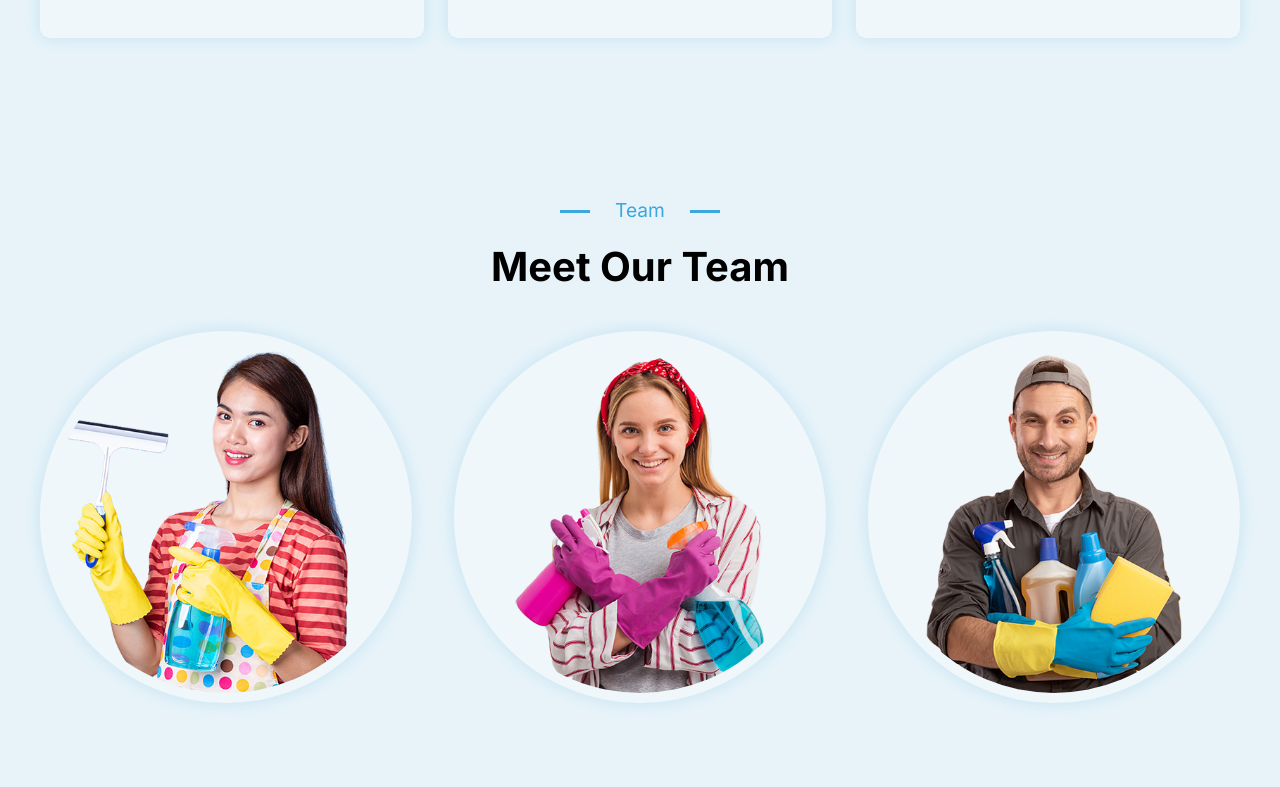
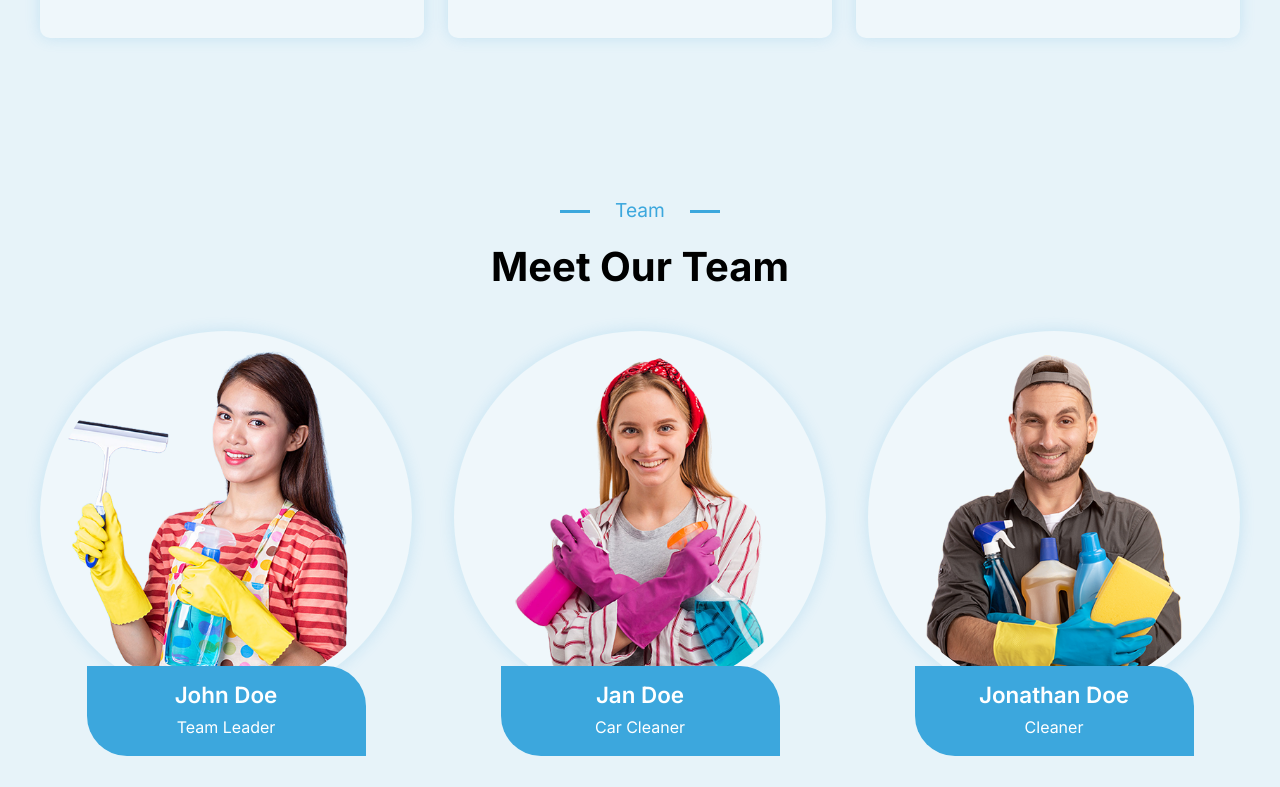
Before and after one commit to Bubblecrown/Home-Cleaning-Service, a React (Create React App) app: page /contact in a window 1280 px wide. Shown: the part 2667-3454 px from the top of the page. Built offline with nearby package versions, Linux system fonts and the light colour scheme.

Commit message:
finish Team section

```diff
--- /dev/null
+++ b/src/components/Label/Label.jsx
@@ -0,0 +1,12 @@
+import React from "react";
+import {TextWrapper,BoxHeader,BoxText} from './LabelStyle'
+const Label = ({longLabel,boxContainer,boxName,boxText}) => {
+  return (
+    <TextWrapper boxContainer={boxContainer} longLabel={longLabel}>
+      <BoxHeader longLabel={longLabel}>{boxName}</BoxHeader>
+      <BoxText longLabel={longLabel}>{boxText}</BoxText>
+    </TextWrapper>
+  );
+};
+
+export default Label;
--- /dev/null
+++ b/src/components/Label/LabelStyle.jsx
@@ -0,0 +1,33 @@
+import styled from "styled-components";
+import { Primary } from "../../globalStyles";
+
+export const TextWrapper = styled.article`
+  display: ${({ boxContainer }) => (boxContainer ? "flex" : "none")};
+  width: ${({ longLabel }) => (longLabel ? "75%" : "140px")};
+  height: ${({ longLabel }) => (longLabel ? "90px" : "140px")};
+  background: ${Primary};
+  position: ${({ longLabel }) => (longLabel ? "absolute" : "absolute")};
+  top: ${({ longLabel }) => (longLabel ? "90%" : "35%")};
+  left: ${({ longLabel }) => (longLabel ? "none" : "-15%")};
+  color: white;
+  text-align: center;
+  justify-content: center;
+  align-items: center;
+  flex-direction: column;
+  border-radius: ${({ longLabel }) =>
+    longLabel ? "0 40px 0 40px" : "0 30% 0 30%"};
+`;
+export const BoxHeader = styled.h1`
+  font-size: ${({ longLabel }) => (longLabel ? "1.40rem" : "2.25rem")};
+  line-height: ${({ longLabel }) => (longLabel ? "2rem" : "3rem")};
+  text-transform: capitalize;
+  font-weight: ${({ longLabel }) => (longLabel ? "600" : "800")}; ;
+`;
+
+export const BoxText = styled.p`
+  font-size: ${({ longLabel }) => (longLabel ? "1rem" : "0.85rem")};
+  word-spacing: ${({ longLabel }) => (longLabel ? "0" : "1rem")};
+  line-height: ${({ longLabel }) => (longLabel ? "2rem" : "1.25rem")};
+  text-transform: ${({ longLabel }) =>
+    longLabel ? "capitalize" : "uppercase"};
+`;
--- a/src/data/TeamData.js
+++ b/src/data/TeamData.js
@@ -3,34 +3,27 @@ export const TeamData = {
   sectionTitle: "meet our team",
   headTitle: false,
   center: true,
+  longLabel: true,
+  boxContainer: true,
 };
 
 export const TeamMember = [
   {
+    imgPath: require("../assets/team/1.png"),
+    imageAlt: "team leader image",
     name: "john doe",
     position: "team leader",
   },
   {
+    imgPath: require("../assets/team/2.png"),
+    imageAlt: "car cleaner image",
     name: "jan doe",
     position: "car cleaner",
   },
   {
+    imgPath: require("../assets/team/3.png"),
+    imageAlt: "cleaner image",
     name: "jonathan doe",
     position: "cleaner",
   },
 ];
-
-export const TeamImage = [
-  {
-    imgPath: require("../assets/team/1.png"),
-    imageAlt:"team leader image",
-  },
-  {
-    imgPath: require("../assets/team/2.png"),
-    imageAlt:"car cleaner image",
-  },
-  {
-    imgPath: require("../assets/team/3.png"),
-    imageAlt:"cleaner image",
-  },
-];
--- a/src/layouts/InfoSection/InfoSection.js
+++ b/src/layouts/InfoSection/InfoSection.js
@@ -1,15 +1,8 @@
 import React from "react";
+import Label from "../../components/Label/Label";
 import TitleSection from "../../components/TitleComponent/TitleSection";
-import { Container, Row,Section,Column } from "../../globalStyles";
-import {
-  HeroText,
-  HeroImg,
-  Img,
-  HeroButton,
-  BoxText,
-  TextWrapper,
-  BoxHeader,
-} from "./InfoStyle";
+import { Container, Row, Section, Column } from "../../globalStyles";
+import { HeroText, HeroImg, Img, HeroButton } from "./InfoStyle";
 
 const InfoSection = ({
   reverse,
@@ -54,12 +47,11 @@ const InfoSection = ({
             >
               <Img src={imgPath} alt={imgTitle} circleLabel={circleLabel} />
 
-              <TextWrapper boxContainer={boxContainer}>
-                <BoxHeader boxNumberText={boxNumberText}>
-                  {boxNumberText}
-                </BoxHeader>
-                <BoxText boxText={boxText}>{boxText}</BoxText>
-              </TextWrapper>
+              <Label
+                boxContainer={boxContainer}
+                boxName={boxNumberText}
+                boxText={boxText}
+              />
             </HeroImg>
           </Column>
         </Row>
--- a/src/layouts/TeamSection/TeamSection.js
+++ b/src/layouts/TeamSection/TeamSection.js
@@ -1,8 +1,9 @@
 import React from "react";
 import { TitleSection } from "../../components";
 import { Container, Row, Section } from "../../globalStyles";
-import { TeamData, TeamImage } from "../../data/TeamData";
-import {TeamColumn,TeamImg} from './TeamStyle'
+import { TeamData,  TeamMember } from "../../data/TeamData";
+import { TeamColumn, TeamImg } from "./TeamStyle";
+import Label from "../../components/Label/Label";
 
 const TeamSection = () => {
   return (
@@ -10,12 +11,17 @@ const TeamSection = () => {
       <Container>
         <TitleSection {...TeamData} />
         <Row>
-          {TeamImage.map((item,index)=>(
+          {TeamMember.map((item, index) => (
             <TeamColumn key={index}>
-            <TeamImg src={item.imgPath} alt={item.imageAlt}/>
+              <TeamImg src={item.imgPath} alt={item.imageAlt} />
+              <Label
+                longLabel={TeamData.longLabel}
+                boxContainer={TeamData.boxContainer}
+                boxName={item.name}
+                boxText={item.position}
+              />
             </TeamColumn>
           ))}
-
         </Row>
       </Container>
     </Section>
--- a/src/layouts/TeamSection/TeamStyle.js
+++ b/src/layouts/TeamSection/TeamStyle.js
@@ -4,6 +4,10 @@ import { CircleLabel } from "../InfoSection/InfoStyle";
 
 export const TeamColumn = styled.div`
   width: 31%;
+  display: flex;
+  flex-direction: column;
+  align-items: center;
+  position: relative;
 `;
 export const TeamImg = styled.img`
   ${CircleLabel};
```
